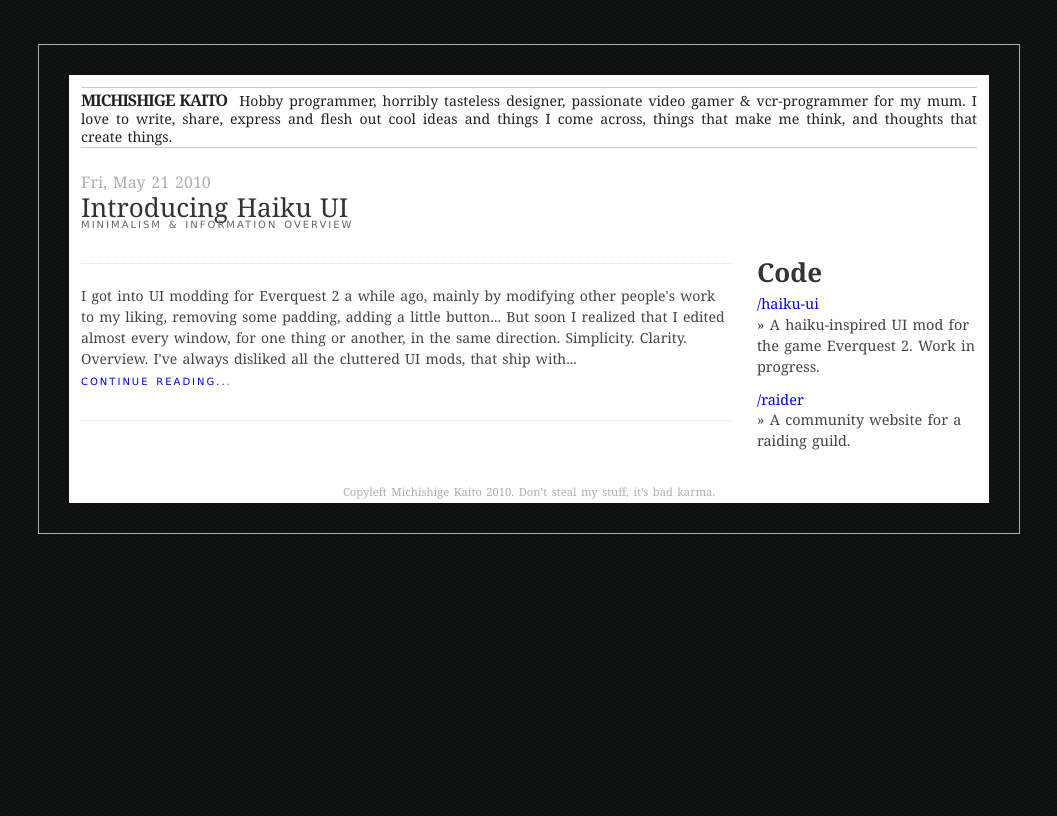
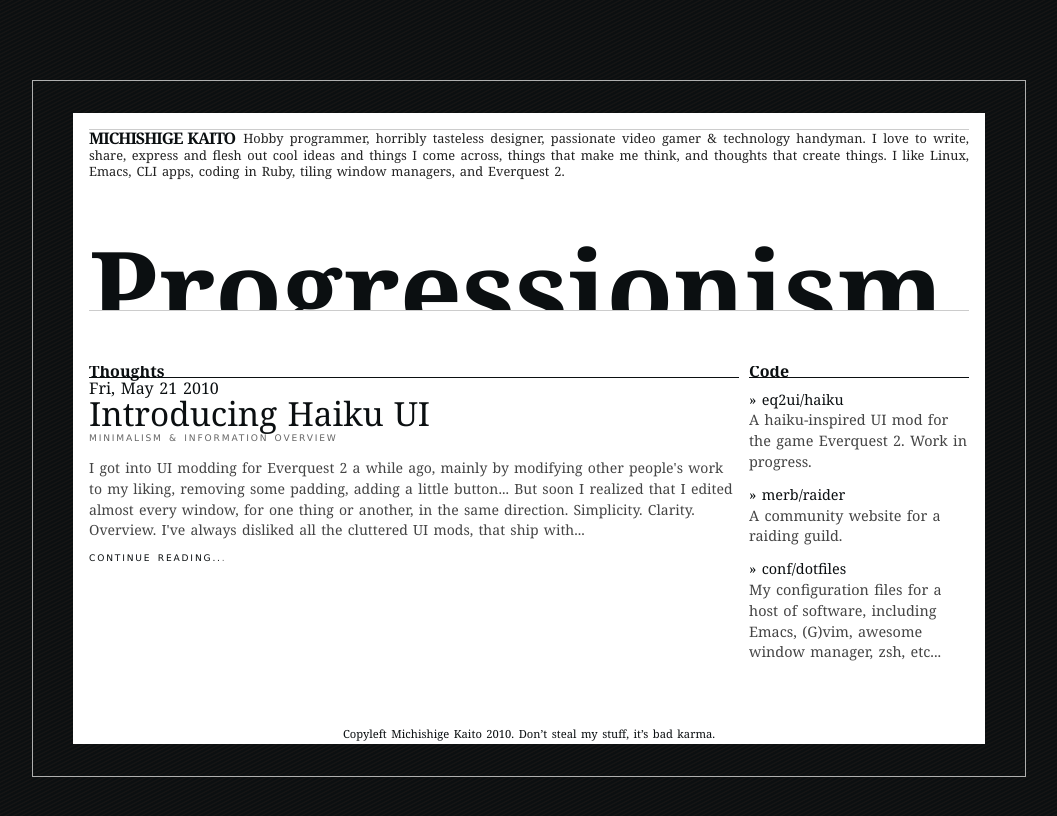
Before and after one commit to mkaito/mkaito.github.com, a Jekyll site: the page built from index.html, in a window 1280 px wide. Shown: the top 816 px of the page, without its empty margins (111-1168 px from the left). Built offline with Jekyll 4.4.1, drawn with Linux system fonts in a browser that asks for light colours; Markdown is read by kramdown in place of the engine named in the settings.

Commit message:
Finished redesign and adjusted content

```diff
--- a/README.textile
+++ b/README.textile
@@ -1,3 +1,4 @@
 h1. M Kaito's Website
 
-This repo holds the data used to generate my page on github.
+This repo holds the data used to generate my pages and journal on
+github.
--- a/_layouts/default.html
+++ b/_layouts/default.html
@@ -14,8 +14,11 @@
     <div id="border">
       <div id="container">
         <header id="branding">
-          <h1><a href="/" rel="home">Michishige Kaito</a></h1>
-          <p>Hobby programmer, horribly tasteless designer, passionate video gamer &amp; vcr-programmer for my mum. I love to write, share, express and flesh out cool ideas and things I come across, things that make me think, and thoughts that create things.</p>
+          <hgroup>
+            <h1><a href="/" rel="home">Michishige Kaito</a></h1>
+            <h2>Hobby programmer, horribly tasteless designer, passionate video gamer &amp; technology handyman. I love to write, share, express and flesh out cool ideas and things I come across, things that make me think, and thoughts that create things. I like Linux, Emacs, CLI apps, coding in Ruby, tiling window managers, and Everquest 2.</h2>
+            <h3><a href="/" rel="home">Progressionism</a></h3>
+          </hgroup>
         </header>
 
         <div id="content">
--- a/_posts/2010-05-21-introducing-haiku-ui.textile
+++ b/_posts/2010-05-21-introducing-haiku-ui.textile
@@ -17,8 +17,9 @@ The whole thing is an idea I'm mentally fleshing out right now, but I've already
 
 For now, I have made a pretty compelling threat meter window, with included auto attack bars, which is meant to be stuck below or above the casting bar, for which I have made a visually fitting mod aswell.
 
-!=/images/posts/introducing-haiku-threatbar.jpg!
-%(meta)Thread window with auto-attack timer, with seceondary threat visible.%
+!/images/posts/introducing-haiku-threatbar.jpg!
+
+p(caption). Thread window with auto-attack timer, with seceondary threat visible.
 
 Right now, I'm still thinking of a visual style for windows, but I'm really fond of Dragowulf's Vex skin, which is simple and slick. I'll probably come up with something similar. I'm also looking at making several UI elements look more "plain" instead of so much pseudo 3D, which should reduce visual clutter a lot.
 
--- a/css/screen.css
+++ b/css/screen.css
@@ -1,15 +1,15 @@
 @import url('reset.css');
 @import url('typography.css');
 
-/* Global styles */
+/* {{{ Global styles */
 body {
     background: #0B0F11 url('/images/site/stripe.png') repeat top left;
-    color: #AFAFAF;
+    color: #0B0F11;
 }
 
 div#border {
-    width: 980px;
-    margin: 44px auto 40px;
+    width: 62em;
+    margin: 5em auto 5em;
     padding: 0;
     border: 1px solid #AFAFAF;
     /* background-color: white; */
@@ -17,9 +17,9 @@ div#border {
 }
 
 div#container {
-  margin: 30px auto 30px;
-  width: 920px;
-  padding: 12px 0 0 0;
+  margin: 2em auto;
+  width: 57em;
+  padding: 1em 0 0 0;
   position: relative;
   background-color: #fff;
 }
@@ -28,22 +28,21 @@ div#container {
     -moz-box-shadow: 3px 3px 12px #000;
     -webkit-box-shadow: 3px 3px 12px #000;
 }
+/* }}} */
 
-/* Header */
+/* {{{ Header */
 header#branding {
   border-bottom: 1px solid #ccc;
   border-top: 1px solid #ccc;
-  margin: 0 12px;
-  padding: 4px 0 0;
+  margin: 0 1em;
   text-align: left;
   color: #222;
   overflow: hidden;
 }
 
-header#branding h1 {
-  font-family: Georgia, Times, 'Times New Roman', times-roman, serif;
+header#branding h1 {            /*Name header with link back*/
   font-size: 1em;
-  margin: 0 12px 0 0;
+  margin: 0 0.5em 0 0;
   letter-spacing: -1px;
   text-transform: uppercase;
   font-weight: 800;
@@ -51,43 +50,51 @@ header#branding h1 {
   float: left;
 }
 
-header#branding h1 a { color: inherit; }
-header#branding h1 a:hover { text-decoration: none }
-
-header#branding p {
-  margin: 0;
-  text-align: justify;
-  line-height: 1.3em;
+header#branding h1 a:hover {
+    text-decoration: none
 }
 
-/* Content */
-div#content { margin: 0 12px; overflow: hidden; }
+header#branding h2 {            /*Tagline*/
+    font-size: 0.8em;
+    line-height: 1.3em;
+    text-align: justify;
+    font-weight: lighter;
+    margin: 0;
+}
+
+header#branding h3 {            /*Semi hidden headline, big text*/
+    font-family: 'Hoefler Text', Georgia, 'Times New Roman', Times, serif;
+    font-size: 6.8em;
+    line-height: 0.4em;
+    margin-top: 0.8em;
+}
+/* }}} */
+
+/* {{{ Content */
+div#content {
+    margin: 3.4em 1em;
+    overflow: hidden;
+}
 div#content p {
   color: #444;
-  padding: 0 0 6px;
+  padding: 0 0 0.5em;
 }
 
-div#content section { padding: 24px 0;}
-div#content section header { display: none; }
-
-section#articles {
-  float: left;
-  width: 650px;
+/* Content header */
+section header { border-bottom: 1px solid #0b0f11; }
+section header h2 {
+    font-size: 1em;
+    color: #0b0f11;
+    line-height: 0.67em;
 }
 
-div#content aside#sidebar {
-  float: right;
-  width: 220px;
-  margin: 90px 0 0 0
-}
-
-/* Section: Articles */
+/* {{{ Section: Articles */
 section#articles div#meta, article footer p {
     text-transform: uppercase;
-    margin-bottom: 16px;
+    margin-bottom: 1em;
     color: #CCC;
     font-family: 'Lucida Grande', Geneva, Helvetica, sans-serif;
-    font-size: 10px;
+    font-size: 0.6em;
     font-variant: normal;
     font-weight: lighter;
     letter-spacing: 0.2em;
@@ -95,50 +102,51 @@ section#articles div#meta, article footer p {
 }
 
 section#articles h3 {
-    font-family: 'Hoefler Text', Georgia, 'Times New Roman', Times, serif;
-    font-size: 26px;
-    font-weight: normal;
     margin-top: 5px;
-    text-align: left;
 }
 
 section#articles h3 a {
-    color: #333;
-    display: block;
-    font-weight: 400;
-    outline: none;
-    text-align: left;
-    width: 100%;
+    font-family: 'Hoefler Text', Georgia, 'Times New Roman', Times, serif;
+    font-weight: lighter;
+    font-size: 1.3em;
 }
 
-section#articles h3 a:hover{
-    color: #F49300;
-    cursor: pointer;
+section#articles ul li {
+    margin-bottom: 3em;
 }
 
 section#articles p.byline, article p.byline {
-    border-bottom: 1px dotted #DEDEDE;
+    /* border-bottom: 1px dotted #DEDEDE; */
     color: #666;
-    display: block;
     font-family: 'Lucida Grande', Geneva, Helvetica, sans-serif;
-    font-size: 10px;
-    height: 42px;
+    font-size: 0.57em;
     letter-spacing: 0.2em;
-    margin-bottom: 22px !important;
-    margin-top: -3px;
-    text-align: left;
+    margin-bottom: 1em;
+    padding: 0;
     text-transform: uppercase;
-    width: 100%;
 }
 
-/* Sidebar */
+section#articles img, article img {
+    margin: 0.3em 2em 0 0;
+}
 
-aside#sidebar section#projects header { display: block; }
-aside#sidebar section#projects header h2 {
-  margin: 0 0 12px 0;
-  color: #333;
-  font-family: 'Hoefler Text', Georgia, 'Times New Roman', Times, serif;
-  font-size: 26px;
+section#articles p.caption, article p.caption {
+    font-size: 0.7em;
+    margin: -1.3em 0 1.2em 0;
+}
+/* }}} */
+
+/* {{{ Sidebar */
+
+/* Make sidebar */
+section#articles {
+    width: 650px;
+    float: left;
+}
+
+aside#sidebar {
+    float: right;
+    width: 220px;
 }
 
 aside#sidebar section#projects ul li {
@@ -147,9 +155,12 @@ aside#sidebar section#projects ul li {
   margin: 12px 0 6px;
 }
 aside#sidebar section#projects ul li a { display: block; }
+/* }}} */
+/* }}} */
 
-/* Site footer */
+/* {{{ Site footer */
 footer#footer {
     font-size: 0.7em;
     text-align: center;
 }
+/* }}} */
--- a/css/typography.css
+++ b/css/typography.css
@@ -24,10 +24,11 @@ h6 { font-size: 1em; }
 /* Links */
 a, a:link, a:visited, a:hover {
   text-decoration: none;
+  color: #0b0f11;
 }
 
 a:hover {
-  text-decoration: underline;
+  color: #ed1400;
 }
 
 /* Body text */
--- a/index.html
+++ b/index.html
@@ -27,8 +27,9 @@ title: Home
       <h2>Code</h2>
     </header>
     <ul>
-      <li><a href="http://github.com/mkaito/HaikuUI/">/haiku-ui</a> &raquo; A haiku-inspired UI mod for the game Everquest 2. Work in progress.</li>
-      <li><a href="http://github.com/mkaito/Raider/">/raider</a> &raquo; A community website for a raiding guild.</li>
+      <li><a href="http://github.com/mkaito/HaikuUI/">&raquo; eq2ui/haiku</a>A haiku-inspired UI mod for the game Everquest 2. Work in progress.</li>
+      <li><a href="http://github.com/mkaito/Raider/">&raquo; merb/raider</a>A community website for a raiding guild.</li>
+      <li><a href="http://github.com/mkaito/dotfiles/">&raquo; conf/dotfiles</a>My configuration files for a host of software, including Emacs, (G)vim, awesome window manager, zsh, etc...</li>
     </ul>
   </section>
 </aside>
```
